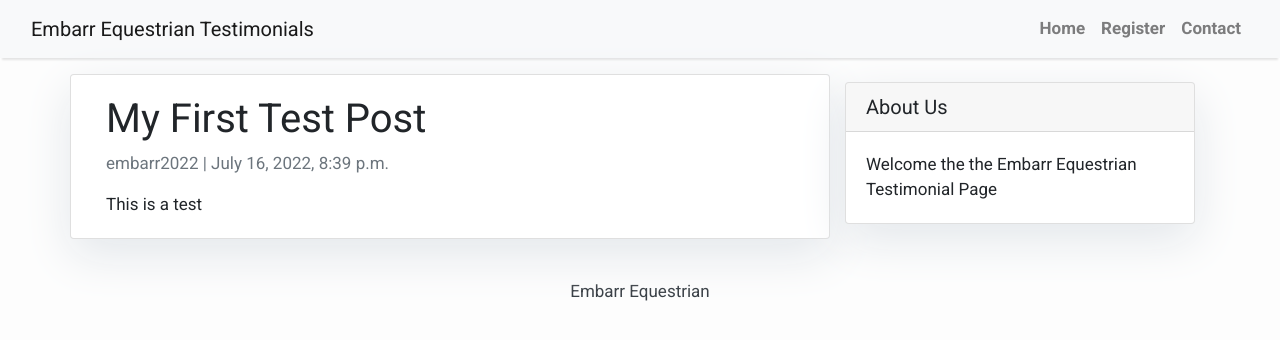
After one commit to chellej80/Embarr-Equestrian-Testimonials, a Django app: a page that uses templates/base.html in a window 1280 px wide. The commit adds this page. Shown: the top 340 px of the page. Run offline with Django 3.2, Linux system fonts and the light colour scheme; data comes from the database, SQL or seed files in the repository; some libraries are stand-ins or nearby versions.

Commit message:
created post detail html

```diff
--- a/templates/base.html
+++ b/templates/base.html
@@ -2,7 +2,7 @@
 <html>
 
     <head>
-        <title>Django Central</title>
+        <title>Embarr Equestrian</title>
         <link href="https://fonts.googleapis.com/css?family=Roboto:400,700" rel="stylesheet">
         <meta name="google" content="notranslate" />
         <meta name="viewport" content="width=device-width, initial-scale=1" />
@@ -37,7 +37,7 @@
         <!-- Navigation -->
         <nav class="navbar navbar-expand-lg navbar-light bg-light shadow" id="mainNav">
             <div class="container-fluid">
-                <a class="navbar-brand" href="{% url 'home' %}">Django central</a>
+                <a class="navbar-brand" href="{% url 'home' %}">Embarr Equestrian Testimonials</a>
                 <button class="navbar-toggler navbar-toggler-right" type="button" data-toggle="collapse" data-target="#navbarResponsive"
                     aria-controls="navbarResponsive" aria-expanded="false" aria-label="Toggle navigation">
                     <span class="navbar-toggler-icon"></span>
@@ -45,10 +45,10 @@
                 <div class="collapse navbar-collapse" id="navbarResponsive">
                     <ul class="navbar-nav ml-auto">
                         <li class="nav-item text-black">
-                            <a class="nav-link text-black font-weight-bold" href="#">About</a>
+                            <a class="nav-link text-black font-weight-bold" href="{% url 'home' %}">Home</a>
                         </li>
                         <li class="nav-item text-black">
-                            <a class="nav-link text-black font-weight-bold" href="#">Policy</a>
+                            <a class="nav-link text-black font-weight-bold" href="#">Register</a>
                         </li>
                         <li class="nav-item text-black">
                             <a class="nav-link text-black font-weight-bold" href="#">Contact</a>
--- a/templates/index.html
+++ b/templates/index.html
@@ -22,8 +22,8 @@
         <div class="row">
             <div class=" col-md-8 col-md-10 mx-auto">
                 <div class="site-heading">
-                    <h3 class=" site-heading my-4 mt-3 text-white"> Welcome to my awesome Blog </h3>
-                    <p class="text-light">We Love Django As much as you do..! &nbsp
+                    <h3 class=" site-heading my-4 mt-3 text-white"> Welcome to the Testimonial Page</h3>
+                    <p class="text-light">Embark on a Journey of Discovery &nbsp
                     </p>
                 </div>
             </div>
--- /dev/null
+++ b/templates/post_detail.html
@@ -0,0 +1,16 @@
+{% extends 'base.html' %} {% block content %}
+
+<div class="container">
+  <div class="row">
+    <div class="col-md-8 card mb-4  mt-3 left  top">
+      <div class="card-body">
+        <h1>{% block title %} {{ object.title }} {% endblock title %}</h1>
+        <p class=" text-muted">{{ post.author }} | {{ post.created_on }}</p>
+        <p class="card-text ">{{ object.content | safe }}</p>
+      </div>
+    </div>
+    {% block sidebar %} {% include 'sidebar.html' %} {% endblock sidebar %}
+  </div>
+</div>
+
+{% endblock content %}
--- a/templates/sidebar.html
+++ b/templates/sidebar.html
@@ -15,9 +15,8 @@
     <div class="card my-4">
             <h5 class="card-header">About Us</h5>
         <div class="card-body">
-            <p class="card-text"> This awesome blog is made on the top of our Favourite full stack Framework 'Django', follow up the tutorial to learn how we made it..!</p>
-            <a href="https://djangocentral.com/building-a-blog-application-with-django"
-               class="btn btn-danger">Know more!</a>
+            <p class="card-text">Welcome the the Embarr Equestrian Testimonial Page</p>
+
         </div>
     </div>
     </div>
```
Also changed, not shown: static/css/style.css (added).
